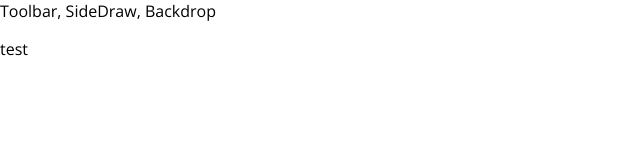
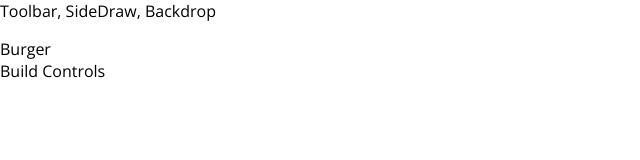
Before and after one commit to clintonvanry/my-burger-app, a React (Create React App) app: page / in a window 1280 px wide. Shown: the top 160 px of the page, without its empty margins (0-640 px from the left). Built offline with nearby package versions, Linux system fonts and the light colour scheme.

Commit message:
added BurgerBuilder

```diff
--- a/src/App.js
+++ b/src/App.js
@@ -1,13 +1,13 @@
 import React, { Component } from 'react';
 import Layout from './components/Layout/Layout';
-
+import BurgerBuilder from './containers/BurgerBuilder/BurgerBuilder';
 
 class App extends Component {
   render() {
     return (
       <div>
         <Layout>
-          <p>test</p>
+          <BurgerBuilder/>
         </Layout>
       </div>
     );
--- a/src/components/Layout/Layout.js
+++ b/src/components/Layout/Layout.js
@@ -1,10 +1,11 @@
 import React from 'react';
+import classes from './Layout.module.css';
 
 const layout =(props) => {
     return (
         <>
         <div>Toolbar, SideDraw, Backdrop</div>
-        <main>
+        <main className={classes.Content}>
             {props.children}
         </main>
         </>
--- /dev/null
+++ b/src/components/Layout/Layout.module.css
@@ -0,0 +1,3 @@
+.Content {
+    margin-top: 16px;
+}
--- /dev/null
+++ b/src/containers/BurgerBuilder/BurgerBuilder.js
@@ -0,0 +1,18 @@
+import React, {Component} from 'react';
+
+class BurgerBuilder extends Component{
+
+
+    render(){
+
+        return(
+            <>
+                <div>Burger</div>
+                <div>Build Controls</div>
+            </>
+        );
+    }
+
+};
+
+export default BurgerBuilder;
```
